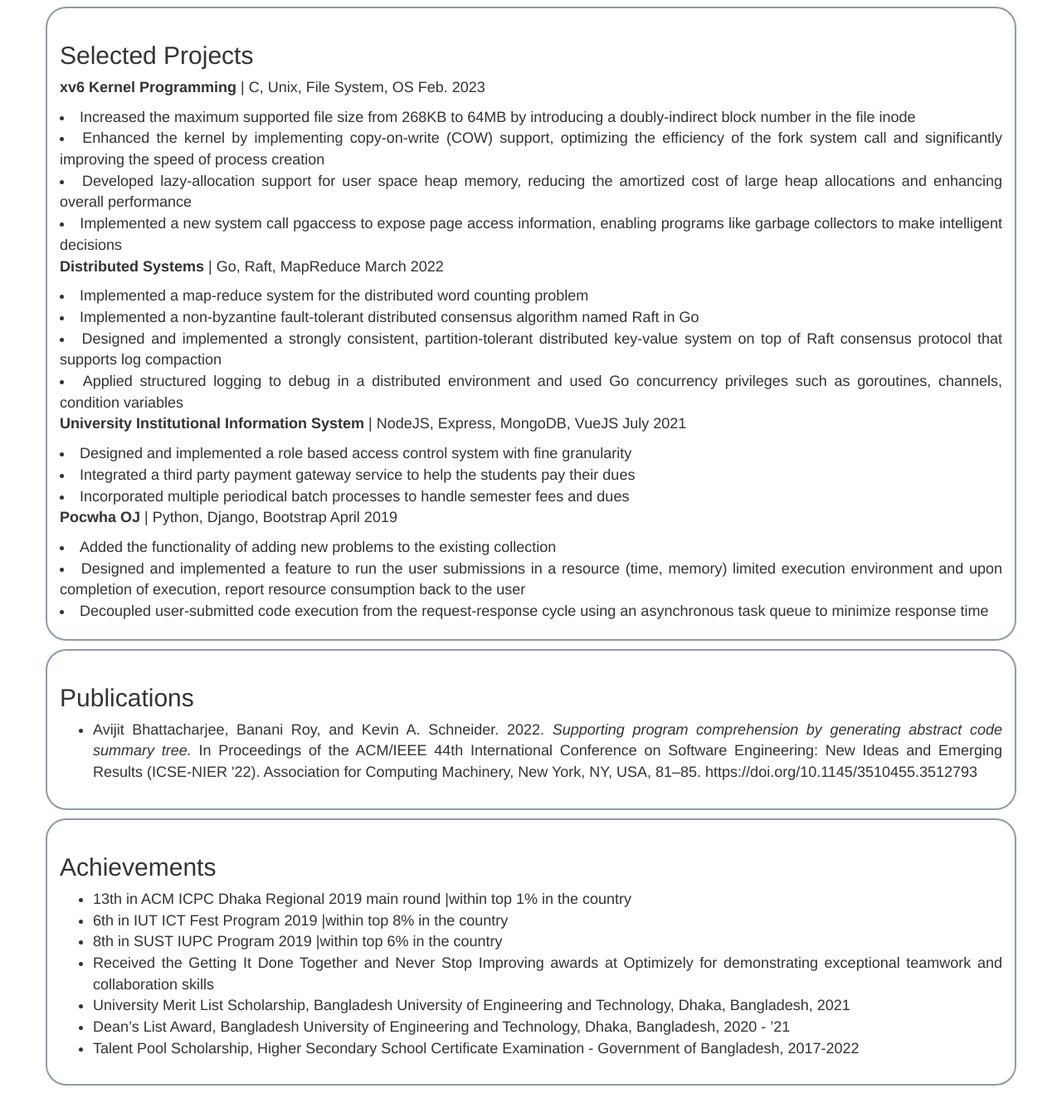
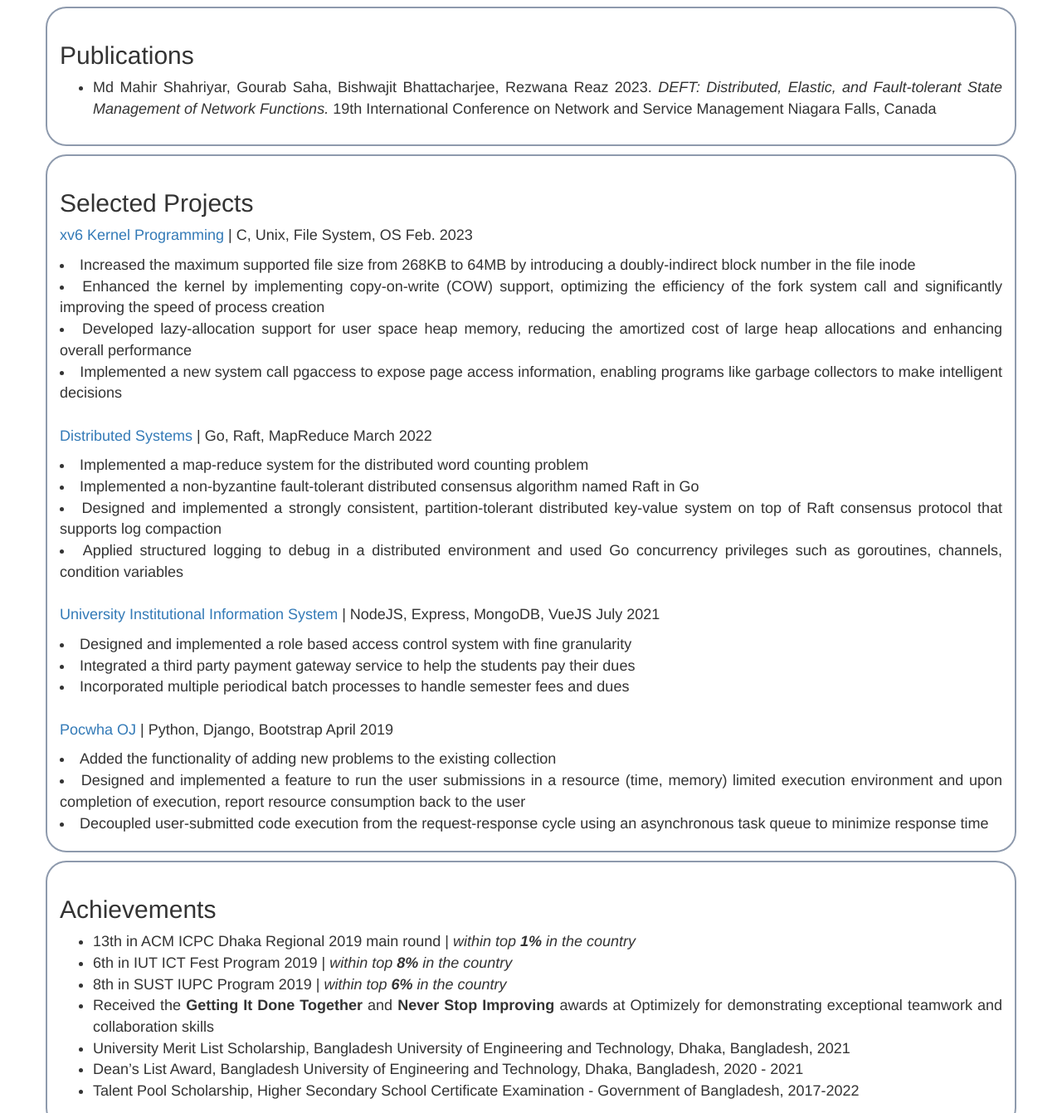
Before and after one commit to ImperishableMe/ImperishableMe.github.io, a plain HTML site: page index.html in a window 1280 px wide. Shown: the part 1207-2548 px from the top of the page at 83% size. Before the commit the page ends 2525 px from the top, so only its background shows below. Drawn offline with nearby package versions, Linux system fonts and the light colour scheme.

Commit message:
final touch

```diff
--- a/index.html
+++ b/index.html
@@ -18,7 +18,6 @@
     <main>
       <nav class="nav navbargi">
         <a href="#" class="nav-element">Bishwajit Bhattacharjee</a>
-        <a href="#research_interest" class="nav-element">Research Interest</a>
         <a href="#education" class="nav-element">Education</a>
         <a href="#experience" class="nav-element">Experience</a>
         <a href="#publications" class="nav-element">Publications</a>
@@ -112,10 +111,33 @@
         </ul>
       </section>
 
+      <section id="publications" class="section text-format container">
+        <h2>Publications</h2>
+
+        <ul>
+          <li>
+            <div class="paper mb-3">
+              Md Mahir Shahriyar, Gourab Saha, Bishwajit Bhattacharjee, Rezwana
+              Reaz 2023.
+              <i>
+                DEFT: Distributed, Elastic, and Fault-tolerant State Management
+                of Network Functions.
+              </i>
+              19th International Conference on Network and Service Management
+              Niagara Falls, Canada
+            </div>
+          </li>
+        </ul>
+      </section>
+
       <section id="selected_projects" class="section text-format container">
         <h2>Selected Projects</h2>
+
         <p>
-          <b> xv6 Kernel Programming </b>| C, Unix, File System, OS Feb. 2023
+          <a href="https://github.com/ImperishableMe/xv6">
+            xv6 Kernel Programming
+          </a>
+          | C, Unix, File System, OS Feb. 2023
         </p>
         <li>
           Increased the maximum supported file size from 268KB to 64MB by
@@ -138,8 +160,15 @@
           information, enabling programs like garbage collectors to make
           intelligent decisions
         </li>
-
-        <p><b> Distributed Systems </b> | Go, Raft, MapReduce March 2022</p>
+        <br />
+        <p>
+          <a
+            href="https://github.com/ImperishableMe/MIT-6.824-Distributed-Systems"
+          >
+            Distributed Systems
+          </a>
+          | Go, Raft, MapReduce March 2022
+        </p>
         <li>
           Implemented a map-reduce system for the distributed word counting
           problem
@@ -159,9 +188,13 @@
           variables
         </li>
 
+        <br />
+
         <p>
-          <b> University Institutional Information System </b> | NodeJS,
-          Express, MongoDB, VueJS July 2021
+          <a href="https://github.com/RedwanPlague/uiis-back-end">
+            University Institutional Information System
+          </a>
+          | NodeJS, Express, MongoDB, VueJS July 2021
         </p>
         <li>
           Designed and implemented a role based access control system with fine
@@ -176,8 +209,11 @@
           fees and dues
         </li>
 
-        <p><b>Pocwha OJ </b> | Python, Django, Bootstrap April 2019</p>
-
+        <br />
+        <p>
+          <a href="https://github.com/ImperishableMe/POCHA-OJ"> Pocwha OJ </a> |
+          Python, Django, Bootstrap April 2019
+        </p>
         <li>
           Added the functionality of adding new problems to the existing
           collection
@@ -194,40 +230,26 @@
           cycle using an asynchronous task queue to minimize response time
         </li>
       </section>
-      <section id="publications" class="section text-format container">
-        <h2>Publications</h2>
-
-        <ul>
-          <li>
-            <div class="paper mb-3">
-              Avijit Bhattacharjee, Banani Roy, and Kevin A. Schneider. 2022.
-              <i>
-                Supporting program comprehension by generating abstract code
-                summary tree.
-              </i>
-              In Proceedings of the ACM/IEEE 44th International Conference on
-              Software Engineering: New Ideas and Emerging Results (ICSE-NIER
-              '22). Association for Computing Machinery, New York, NY, USA,
-              81–85. https://doi.org/10.1145/3510455.3512793
-            </div>
-          </li>
-        </ul>
-      </section>
 
       <section id="achievements" class="section text-format container">
         <h2>Achievements</h2>
 
         <ul>
           <li>
-            13th in ACM ICPC Dhaka Regional 2019 main round |within top 1% in
-            the country
+            13th in ACM ICPC Dhaka Regional 2019 main round |
+            <i>within top <b>1%</b> in the country</i>
           </li>
           <li>
-            6th in IUT ICT Fest Program 2019 |within top 8% in the country
+            6th in IUT ICT Fest Program 2019 |
+            <i>within top <b>8%</b> in the country</i>
           </li>
-          <li>8th in SUST IUPC Program 2019 |within top 6% in the country</li>
           <li>
-            Received the Getting It Done Together and Never Stop Improving
+            8th in SUST IUPC Program 2019 |
+            <i>within top <b>6%</b> in the country </i>
+          </li>
+          <li>
+            Received the <b>Getting It Done Together</b> and
+            <b>Never Stop Improving</b>
             awards at Optimizely for demonstrating exceptional teamwork and
             collaboration skills
           </li>
@@ -237,7 +259,7 @@
           </li>
           <li>
             Dean’s List Award, Bangladesh University of Engineering and
-            Technology, Dhaka, Bangladesh, 2020 - ’21
+            Technology, Dhaka, Bangladesh, 2020 - 2021
           </li>
           <li>
             Talent Pool Scholarship, Higher Secondary School Certificate
```
